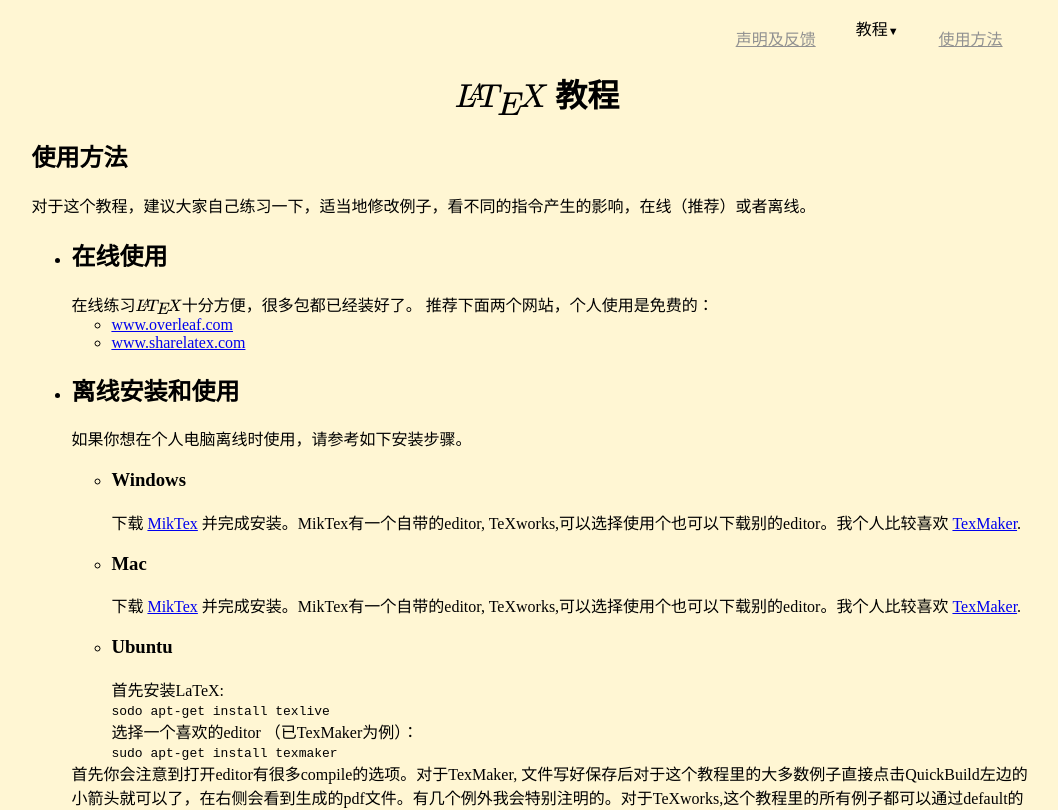
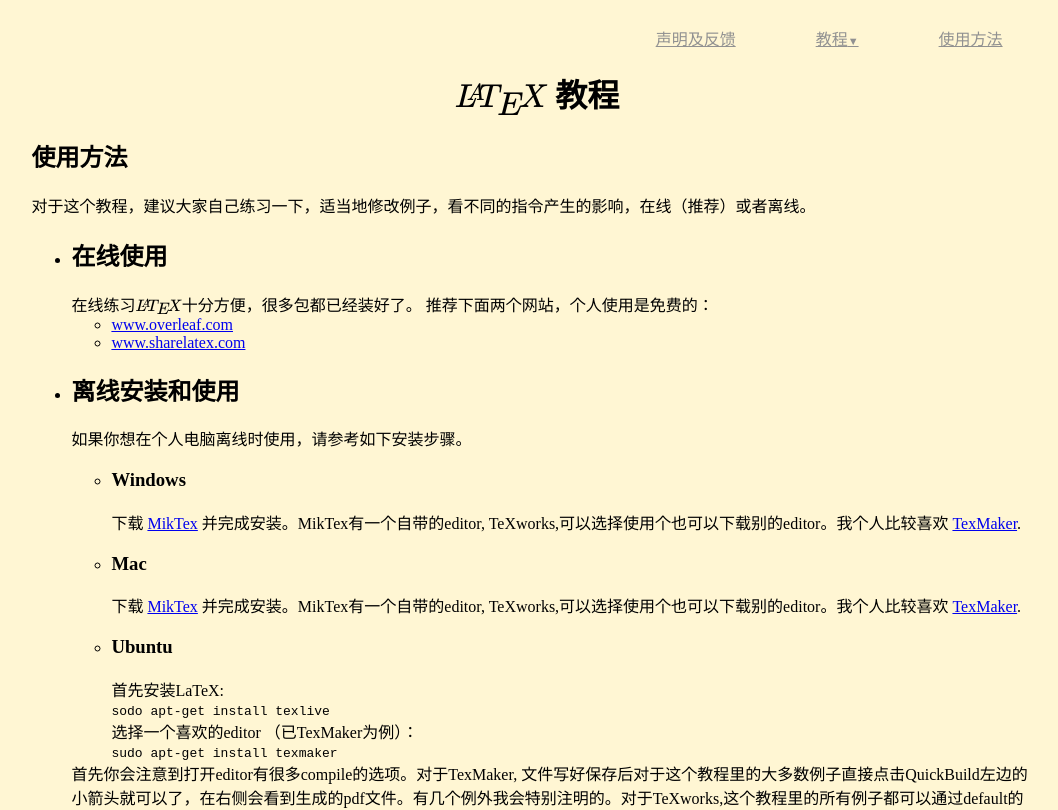
Before and after one commit to ZiluTian/latex-tutorial-chinese, a plain HTML site: page index.html in a window 1280 px wide. Shown: the top 810 px of the page, without its empty margins (103-1161 px from the left). Drawn offline with nearby package versions, Linux system fonts and the light colour scheme; some packages are replaced by stand-ins of ours.

Commit message:
fix the link

```diff
--- a/index.html
+++ b/index.html
@@ -18,7 +18,7 @@
     <nav class="menu">
         <ul class="clearfix">
             <li><a href="#installation"> 使用方法 </a></li>
-            <li>教程<span class="arrow">&#9660;</span>
+            <li><a href="#basics"> 教程<span class="arrow">&#9660;</span></a>
                 <ul class="sub-menu">
                     <li><a href="#basics">文档基础知识</a></li>
                     <li><a href="#list_table">列举和表格</a></li>
```
